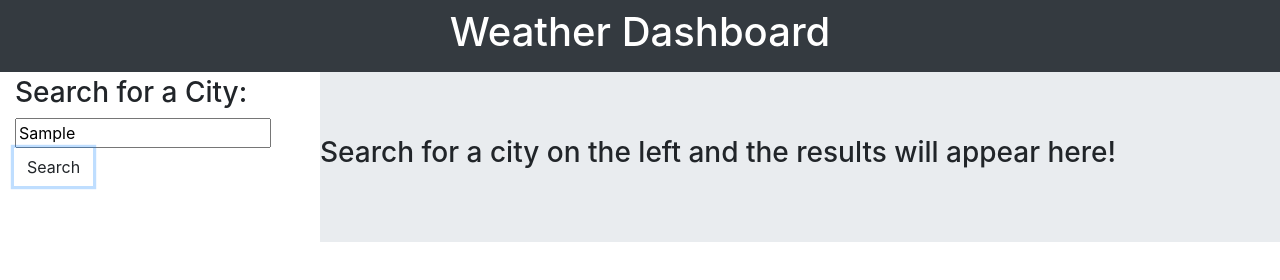
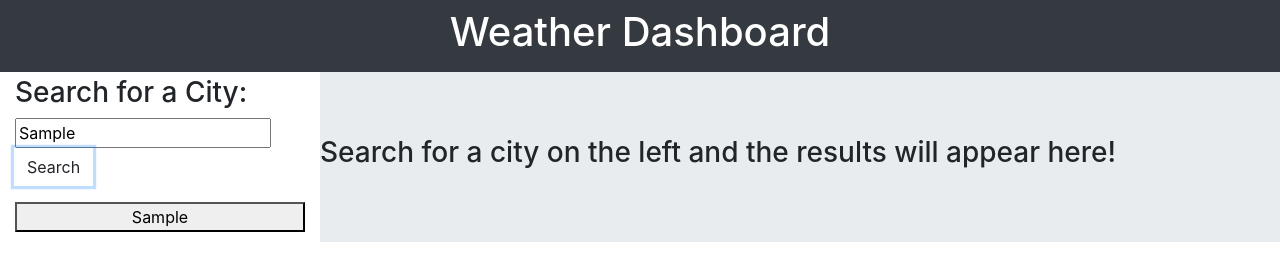
Before and after one commit to angistanzi/weather-dashboard, a plain HTML site: page index.html in a window 1280 px wide. Both pictures are taken after typing "Sample" into the empty fields and a click on the button "Search". Drawn offline with nearby package versions, Linux system fonts and the light colour scheme; no server answers.

Commit message:
updated to add and prepend buttons for recent search history

```diff
--- a/assets/script.js
+++ b/assets/script.js
@@ -2,6 +2,18 @@
 
 
 let buttonSearch = document.querySelector("#search-button");
+
+ //Creating a new button for the most recent searches
+
+ buttonSearch.addEventListener("click", function(event){
+    event.preventDefault()
+    let recentCityButton = document.createElement("button")
+    recentCityButton.textContent = document.querySelector("#search-input").value
+    let recentCities = document.querySelector("#history")
+    recentCities.prepend(recentCityButton);
+
+});
+
 
 buttonSearch.addEventListener("click", function(event){
 
@@ -25,8 +37,8 @@ fetch(`https://api.openweathermap.org/geo/1.0/direct?q=${userSearchCity}&limit=5
 .then(data => {
 
     console.log(data)
-    console.log(data.list[0].main.temp)
 
+    //Setting variables for necessary data
     let currentDate = moment().format("MMMM, Do YYYY")
     console.log(currentDate)
 
@@ -45,12 +57,9 @@ fetch(`https://api.openweathermap.org/geo/1.0/direct?q=${userSearchCity}&limit=5
     let currentTempIcon = data.list[0].weather[0].icon
     console.log(currentTempIcon)
 
-
-
-
+    //Creating new div and setting the innerHTML to contain the current city info
     let currentCityInfo = document.querySelector("#currentCityDiv")
     let currentCityNewDiv = document.createElement("div")
-    //currentCityNewDiv.setAttribute("class", "container current-city")
     currentCityInfo.innerHTML =
         `<div class="container current-city">
         <h1 class="display-4 current-city">${cityName}: ${currentDate}</h1>
@@ -58,8 +67,12 @@ fetch(`https://api.openweathermap.org/geo/1.0/direct?q=${userSearchCity}&limit=5
           <p class="lead">Current Humidity: ${currentHumidity}</p>
           <p class="lead">Current Wind Speed: ${currentWindSpeed} MPH</p>
           </div>`
+    //Appending the new div to the page
+    currentCityInfo.append(currentCityNewDiv);
 
-    currentCityInfo.append(currentCityNewDiv);
+
+
+
 
 
 
--- a/index.html
+++ b/index.html
@@ -45,7 +45,7 @@
       </aside>
 
       <!-- Current weather here -->
-      <div class="jumbotron jumbotron-fluid col-9" id="currentCityDiv">
+      <div class="jumbotron jumbotron-fluid col-9 custom-jumbo" id="currentCityDiv">
         <h3>Search for a city on the left and the results will appear here!</h3>
 
       </div>
```
